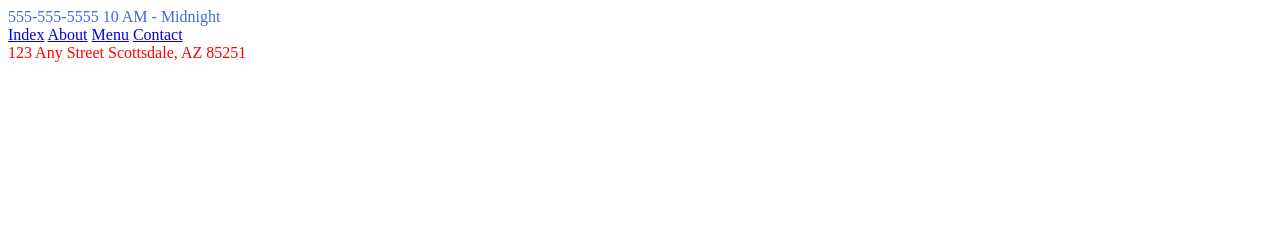
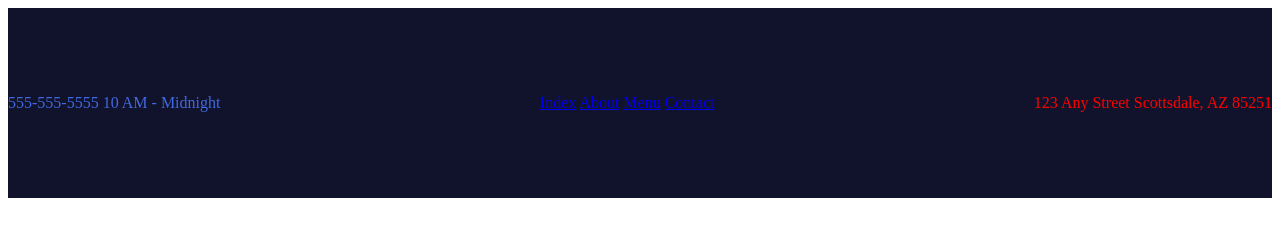
Before and after one commit to Connieh1/WebsiteBuild, a plain HTML site: page index.html in a window 1280 px wide. Drawn offline with Linux system fonts and the light colour scheme.

Commit message:
Add styling to header

```diff
--- a/styles.css
+++ b/styles.css
@@ -1,3 +1,14 @@
+/*  Common nav styles*/
+.navigation-wrapper {
+  height: 190px;
+  background-color: #11122b;
+  color: #cbcbcb;
+  /* Flexbox Container */
+  display: flex;
+  justify-content: space-between;
+  align-items: center;
+}
+
 .contact-hours-wrapper {
   color: royalblue;
 }
```
